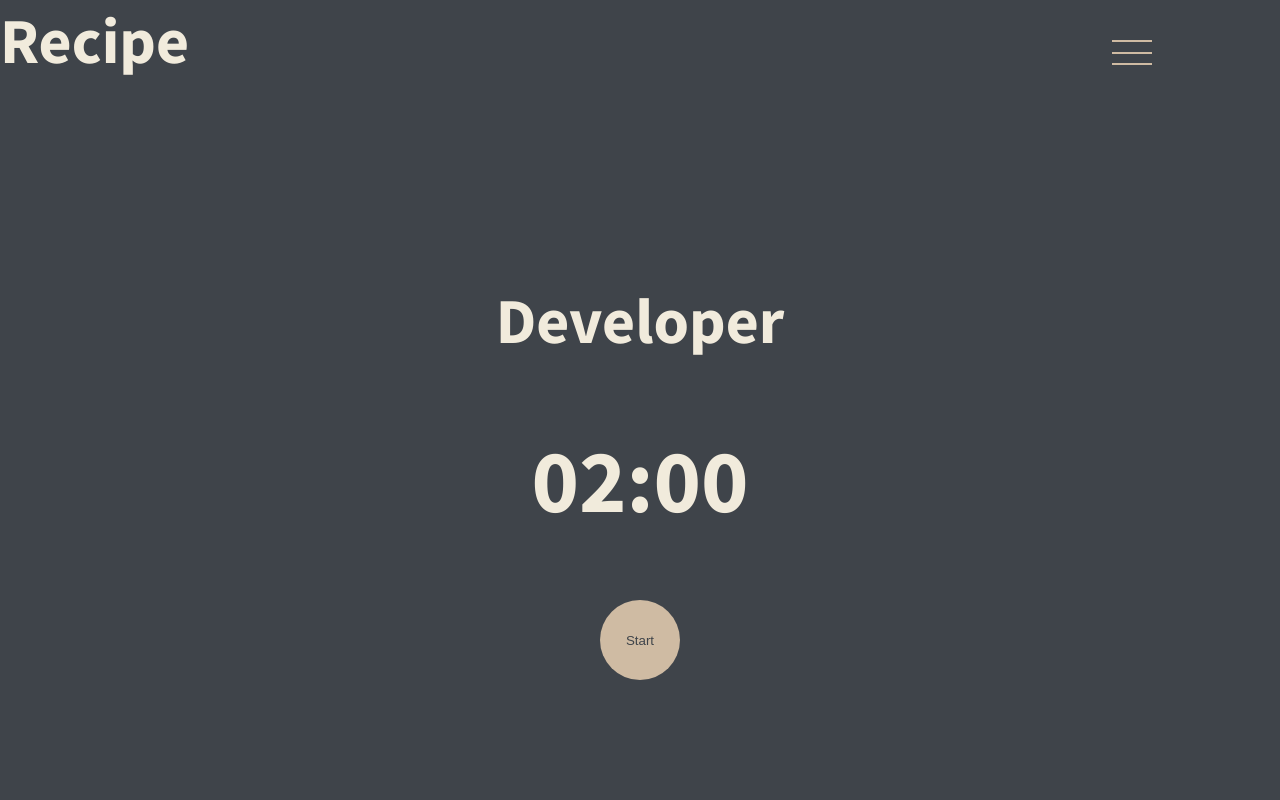
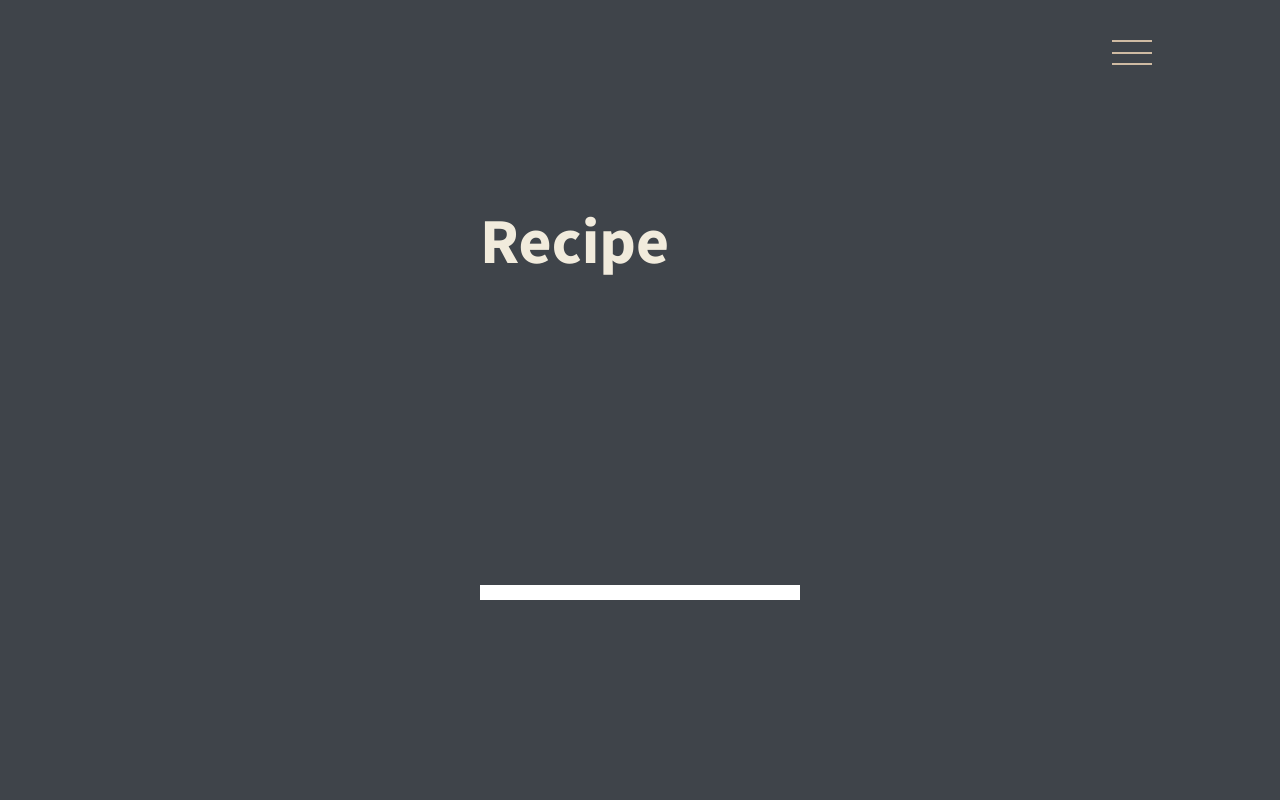
Before and after one commit to stevedylandev/devtimer, a React (Create React App) app: page / in a window 1280 px wide. Shown: the top 800 px of the page. Built offline with nearby package versions, Linux system fonts and the light colour scheme.

Commit message:
basic reciple component

```diff
--- /dev/null
+++ b/src/components/Recipe.js
@@ -0,0 +1,37 @@
+import React from "react";
+import styled from "styled-components";
+
+const Recipe = () => {
+  return (
+    <RecipeContainer>
+      <RecipeForm>
+        <h1>Recipe</h1>
+        <RecipeInput />
+      </RecipeForm>
+    </RecipeContainer>
+  )
+};
+
+
+const RecipeContainer = styled.div`
+  height: 100vh;
+  width: 100%;
+  display: flex;
+  justify-content: center;
+  align-items: center;
+`;
+
+const RecipeForm = styled.div`
+  height: 50vh;
+  width: 20rem;
+  display: flex;
+  flex-direction: column;
+  justify-content: space-between;
+`;
+
+const RecipeInput = styled.input`
+  border: none;
+  padding: 0rem 2rem;
+`;
+
+export default Recipe;
--- a/src/pages/RecipePage.js
+++ b/src/pages/RecipePage.js
@@ -1,10 +1,10 @@
 import React from "react";
+// Components
+import Recipe from "../components/Recipe.js";
 
 const RecipePage = () => {
   return (
-    <div>
-      <h1>Recipe</h1>
-    </div>
+    <Recipe />
   )
 }
 
```
